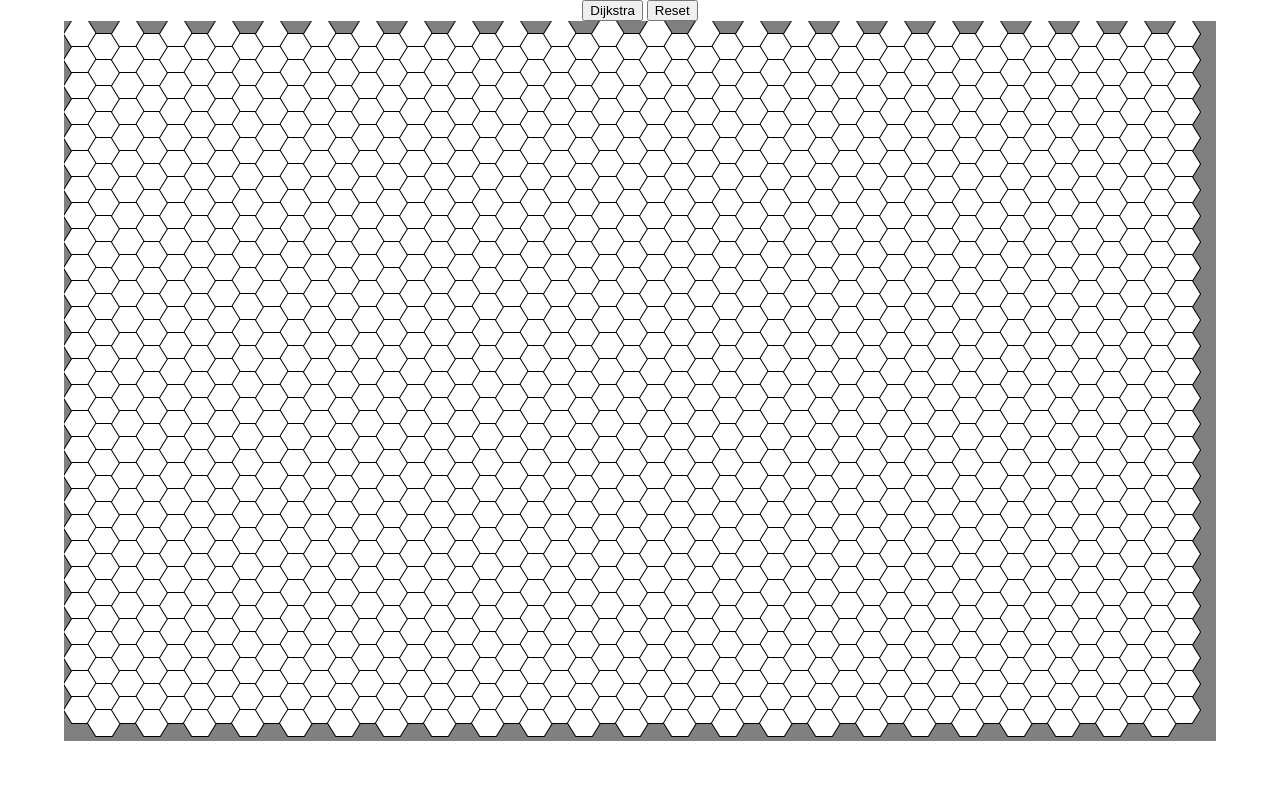
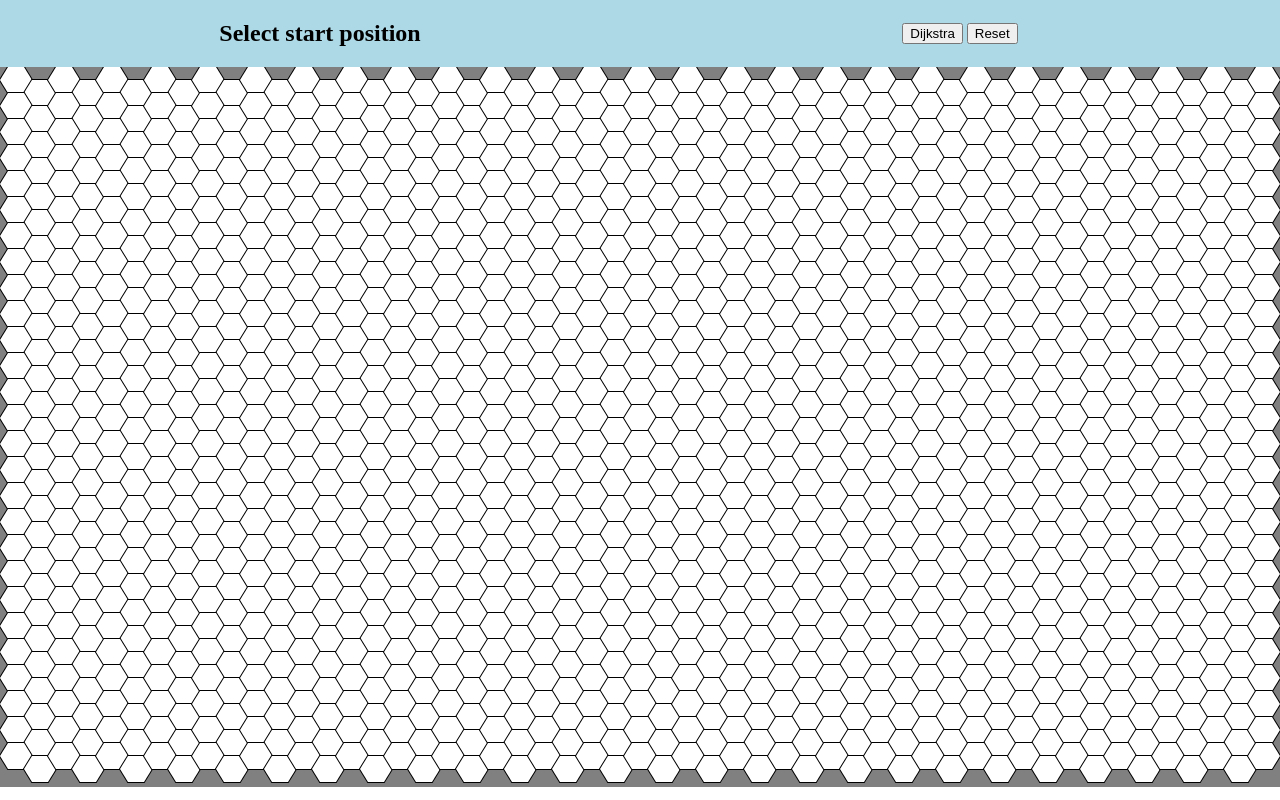
Before and after one commit to Rory-Sullivan/Hexagonal-Path-Finding-Visualiser, a plain HTML site: page index.html in a window 1280 px wide. Drawn offline with Linux system fonts and the light colour scheme.

Commit message:
Added visuals and styling to page.

```diff
--- a/index.html
+++ b/index.html
@@ -10,12 +10,17 @@
         <script src="./script.js"></script>
     </head>
     <body onload="setup();">
-        <div class="buttonsContainer">
-            <button onclick="runDijkstra();">Dijkstra</button>
-            <button onclick="reset();">Reset</button>
+        <div id="header">
+            <div id="instructionsContainer">
+                <h2 id="instructions">Select start position</h2>
+            </div>
+            <div class="buttonsContainer">
+                <button onclick="runDijkstra();">Dijkstra</button>
+                <button onclick="reset();">Reset</button>
+            </div>
         </div>
 
-        <div class="canvasContainer">
+        <div id="canvasContainer">
             <canvas id="background"></canvas>
             <canvas id="animation"></canvas>
         </div>
--- a/script.js
+++ b/script.js
@@ -12,13 +12,15 @@ let hexes = [];
 
 // Grid matrix.  Stores information about the grid.
 let m, n; // grid size
-let grid = [];
-let start = [];
-let end = [];
+let grid;
+let start;
+let end;
 
-// Canvas elements
+// Document elements
 let bgCanvas, canvas;
 let bgCtx, ctx;
+let instructions;
+let w, h; // width and height of canvas.
 
 // Action for adding or removing walls
 let action = 'adding';
@@ -73,8 +75,14 @@ function setup() {
     bgCtx = bgCanvas.getContext('2d');
     canvas = document.getElementById('animation');
     ctx = canvas.getContext('2d');
+    instructions = document.getElementById('instructions');
 
-    resize();
+    w = document.getElementById('canvasContainer').offsetWidth;
+    h = document.getElementById('canvasContainer').offsetHeight;
+    bgCanvas.width = w;
+    bgCanvas.height = h;
+    canvas.width = w;
+    canvas.height = h;
 
     // Background
     bgCtx.fillStyle = 'grey';
@@ -83,6 +91,9 @@ function setup() {
     // Add hexagons to our matrix grid and draw them.
     m = Math.floor((h - hexYDim) / (hexYDim * 2)); // no. of rows
     n = Math.floor((w - hexSize / 2) / (hexSize * 1.5)); // no. of columns
+
+    grid = [];
+    hexes = [];
 
     for (let i = 0; i < m; i++) {
         let gridRow = [];
@@ -97,7 +108,7 @@ function setup() {
     }
 
     canvas.addEventListener('mousedown', addStart);
-    // window.addEventListener('resize', setup, false);
+    window.addEventListener('resize', resize, false);
 }
 
 /**
@@ -117,16 +128,13 @@ function animate() {
  * Resizes our canvases to fit the window.
  */
 function resize() {
-    window.w = document.getElementsByClassName(
-        'canvasContainer'
-    )[0].offsetWidth;
-    window.h = document.getElementsByClassName(
-        'canvasContainer'
-    )[0].offsetHeight;
-    bgCanvas.width = w;
-    bgCanvas.height = h;
-    canvas.width = w;
-    canvas.height = h;
+    canvas.removeEventListener('mousedown', addWallBegin);
+
+    start = [];
+    end = [];
+
+    setup();
+    instructions.innerHTML = 'Select start position';
 }
 
 function runDijkstra() {
@@ -139,6 +147,7 @@ function runDijkstra() {
     }
 
     canvas.removeEventListener('mousedown', addWallBegin);
+    instructions.innerHTML = 'Calculating...';
 
     if (d) {
         for (let i = 0; i < m; i++) {
@@ -175,8 +184,9 @@ function animateSteps() {
                 const node = d.path[i];
                 hexes[node.row][node.col].fill = 'lightBlue';
             }
-            canvas.addEventListener('mousedown', addWallBegin);
         }
+        canvas.addEventListener('mousedown', addWallBegin);
+        instructions.innerHTML = 'Done!';
     } else {
         setTimeout(animateSteps, delay);
     }
@@ -197,6 +207,7 @@ function addStart(event) {
 
     canvas.removeEventListener('mousedown', addStart);
     canvas.addEventListener('mousedown', addEnd);
+    instructions.innerHTML = 'Select end position';
 }
 
 function addEnd(event) {
@@ -216,6 +227,7 @@ function addEnd(event) {
 
     canvas.removeEventListener('mousedown', addEnd);
     canvas.addEventListener('mousedown', addWallBegin);
+    instructions.innerHTML = 'Add walls';
 }
 
 function addWallBegin(event) {
@@ -300,4 +312,5 @@ function reset() {
     animate();
 
     canvas.addEventListener('mousedown', addStart);
+    instructions.innerHTML = 'Select start position';
 }
--- a/style.css
+++ b/style.css
@@ -3,17 +3,32 @@ body {
     padding: 0;
 }
 
-.buttonsContainer {
-    width: fit-content;
-    margin: auto;
+div#header {
+    background-color: lightblue;
+    display: flex;
+    flex-wrap: wrap;
 }
 
-.canvasContainer {
+div#header div#instructionsContainer {
+    width: 50%;
+    min-width: 13em;
     margin: auto;
-    width: 90vw;
+    text-align: center;
+}
+
+.buttonsContainer {
+    width: 50%;
+    min-width: 13em;
+    margin: auto;
+    text-align: center;
+    padding: 5px 0px;
+}
+
+#canvasContainer {
+    margin: auto;
     height: 90vh;
 }
 
 canvas {
-    position: fixed;
+    position: absolute;
 }
```
